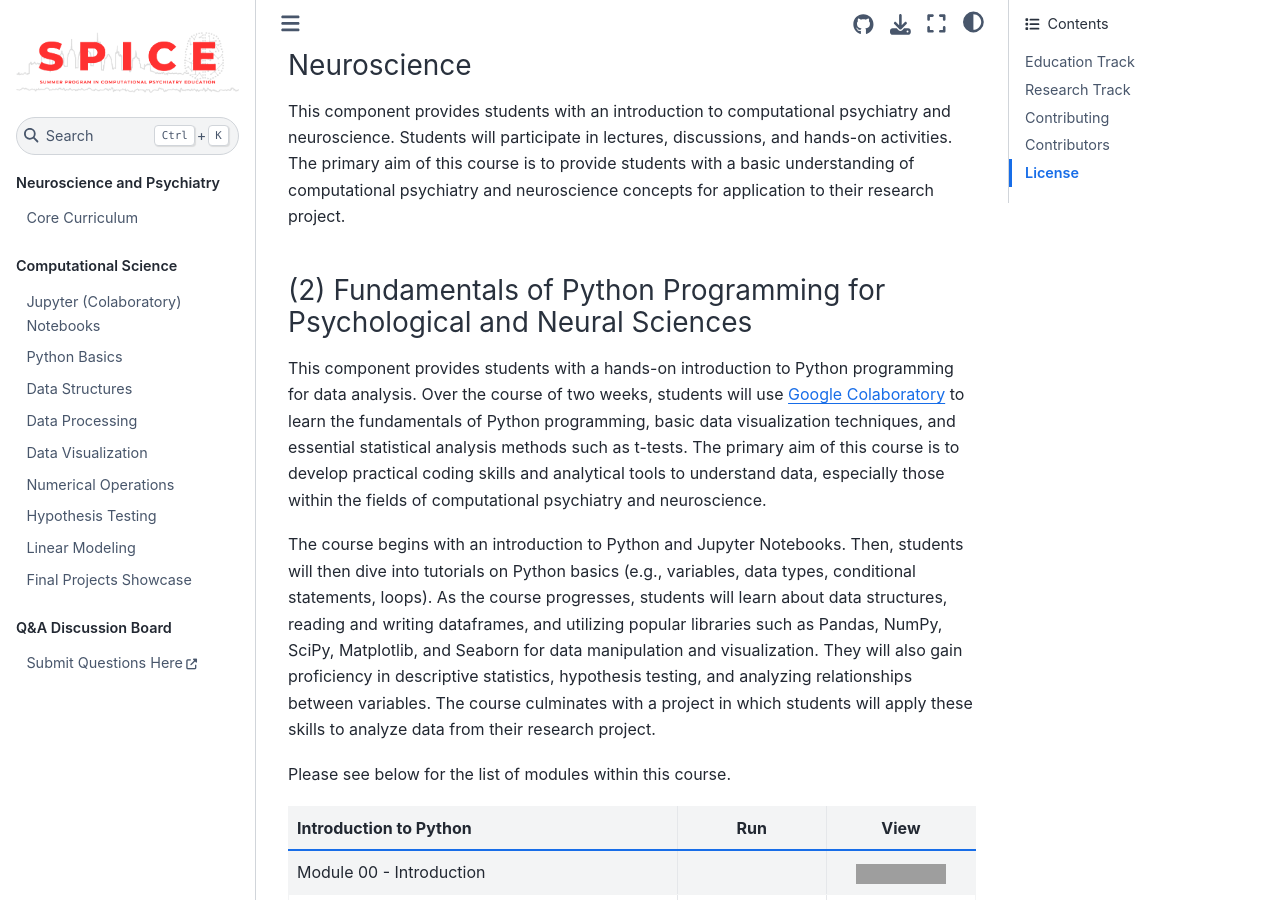
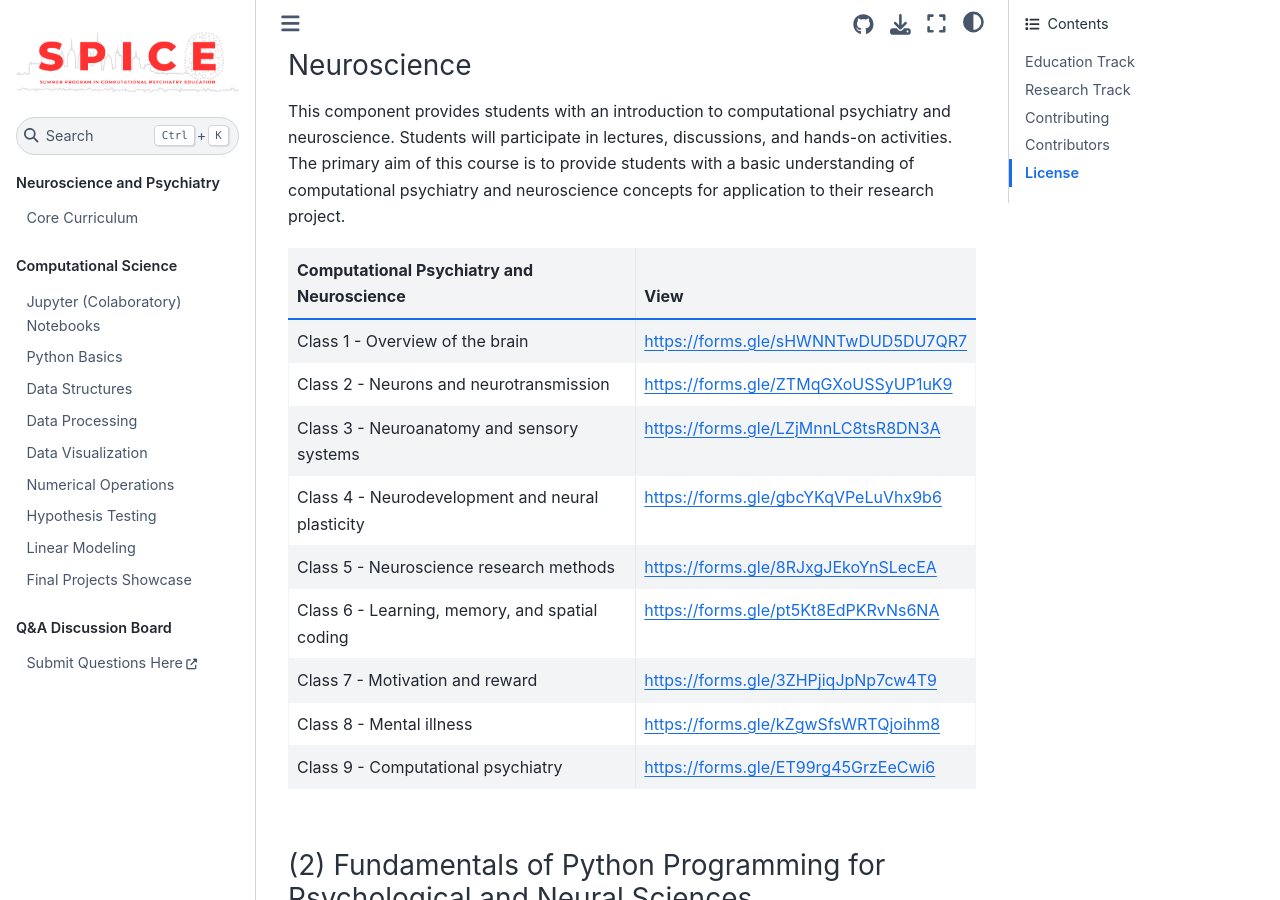
Before and after one commit to Center-for-Computational-Psychiatry/course_spice, a Jupyter Book: the page built from modules/index.md, in a window 1280 px wide and 900 px high, scrolled down 758 px. Built offline with Jupyter Book 1.0.4 settings and Sphinx 7.4.7 and the Sphinx Book theme 1.1.4, drawn with Linux system fonts in a browser that asks for light colours; grey boxes are pictures that could not be loaded.

Commit message:
Updated table

```diff
--- a/modules/index.md
+++ b/modules/index.md
@@ -19,6 +19,18 @@ The Education Track consists of two parallel components in a self-guided, two-we
 ### (1) Fundamentals of Computational Psychiatry and Neuroscience
 
 This component provides students with an introduction to computational psychiatry and neuroscience. Students will participate in lectures, discussions, and hands-on activities. The primary aim of this course is to provide students with a basic understanding of computational psychiatry and neuroscience concepts for application to their research project.
+
+| Computational Psychiatry and Neuroscience | View |
+|-------|------|
+| Class 1 - Overview of the brain | [https://forms.gle/sHWNNTwDUD5DU7QR7](https://forms.gle/sHWNNTwDUD5DU7QR7) |
+| Class 2 - Neurons and neurotransmission | [https://forms.gle/ZTMqGXoUSSyUP1uK9](https://forms.gle/ZTMqGXoUSSyUP1uK9) |
+| Class 3 - Neuroanatomy and sensory systems | [https://forms.gle/LZjMnnLC8tsR8DN3A](https://forms.gle/LZjMnnLC8tsR8DN3A) |
+| Class 4 - Neurodevelopment and neural plasticity | [https://forms.gle/gbcYKqVPeLuVhx9b6](https://forms.gle/gbcYKqVPeLuVhx9b6) |
+| Class 5 - Neuroscience research methods | [https://forms.gle/8RJxgJEkoYnSLecEA](https://forms.gle/8RJxgJEkoYnSLecEA) |
+| Class 6 - Learning, memory, and spatial coding | [https://forms.gle/pt5Kt8EdPKRvNs6NA](https://forms.gle/pt5Kt8EdPKRvNs6NA) |
+| Class 7 - Motivation and reward | [https://forms.gle/3ZHPjiqJpNp7cw4T9](https://forms.gle/3ZHPjiqJpNp7cw4T9) |
+| Class 8 - Mental illness | [https://forms.gle/kZgwSfsWRTQjoihm8](https://forms.gle/kZgwSfsWRTQjoihm8) |
+| Class 9 - Computational psychiatry | [https://forms.gle/ET99rg45GrzEeCwi6](https://forms.gle/ET99rg45GrzEeCwi6) |
 
 ### (2) Fundamentals of Python Programming for Psychological and Neural Sciences
 
```
